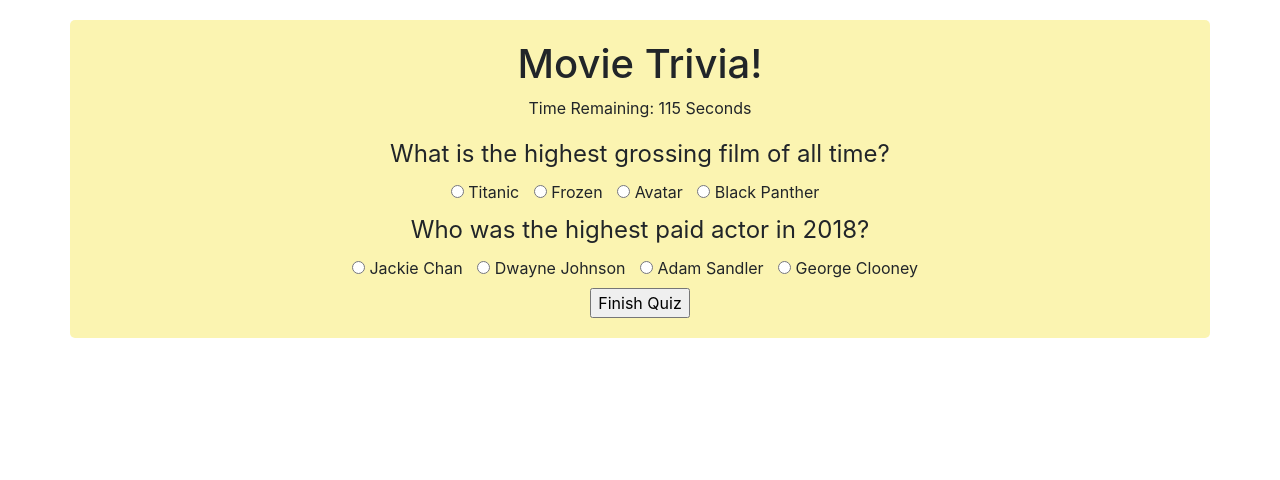
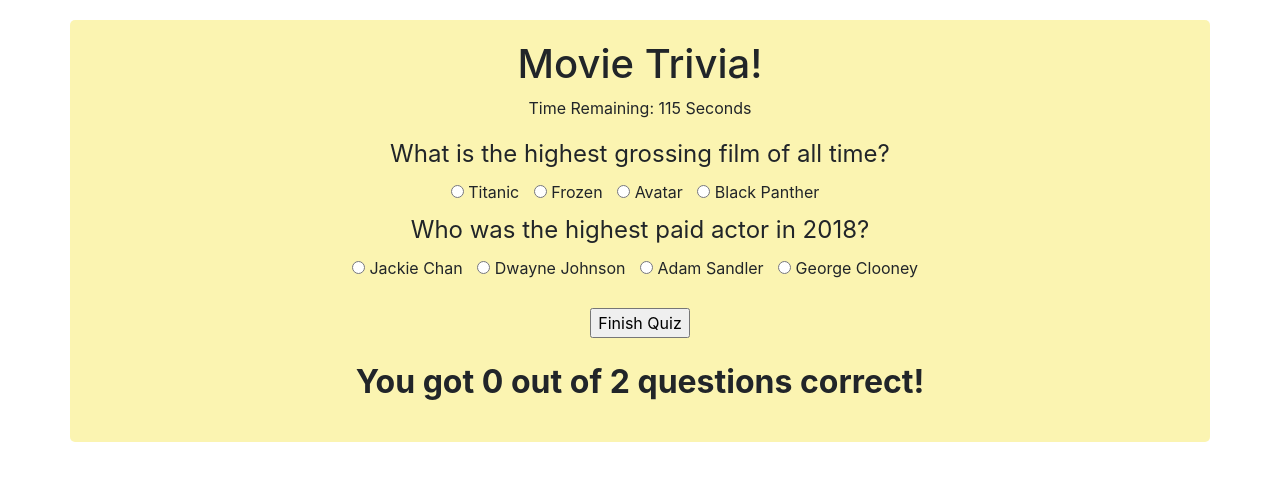
Before and after one commit to charmata/TriviaGame, a plain HTML site: page index.html in a window 1280 px wide. Both pictures are taken after a click on the input "Finish Quiz". Drawn offline with nearby package versions, Linux system fonts and the light colour scheme.

Commit message:
Check user's score and show result

```diff
--- a/assets/css/style.css
+++ b/assets/css/style.css
@@ -33,3 +33,11 @@ body {
 label {
   margin-right: 10px;
 }
+#submit {
+  margin-top: 20px;
+}
+.score {
+  font-size: 2em;
+  font-weight: bold;
+  margin-top: 20px;
+}
--- a/assets/javascript/app.js
+++ b/assets/javascript/app.js
@@ -26,10 +26,28 @@ function newQuiz() {
 function endQuiz() {
   clearInterval(data.counter);
 
-  $("input:checked").each(function(i) {
+  $("input:checked").each(function() {
     data.userAnswers[$(this).attr("name") - 1] = $(this).val();
   });
-  console.log(data.userAnswers);
+
+  var p = $("<p>").addClass("score");
+  var score = 0;
+
+  data.userAnswers.forEach((user, i) => {
+    if (parseInt(user) === data.answers[i]) {
+      score++;
+    }
+  });
+
+  p.text(
+    "You got " +
+      score +
+      " out of " +
+      data.answers.length +
+      " questions correct!"
+  );
+
+  $("#content").append(p);
 }
 
 $(document).ready(function() {
```
